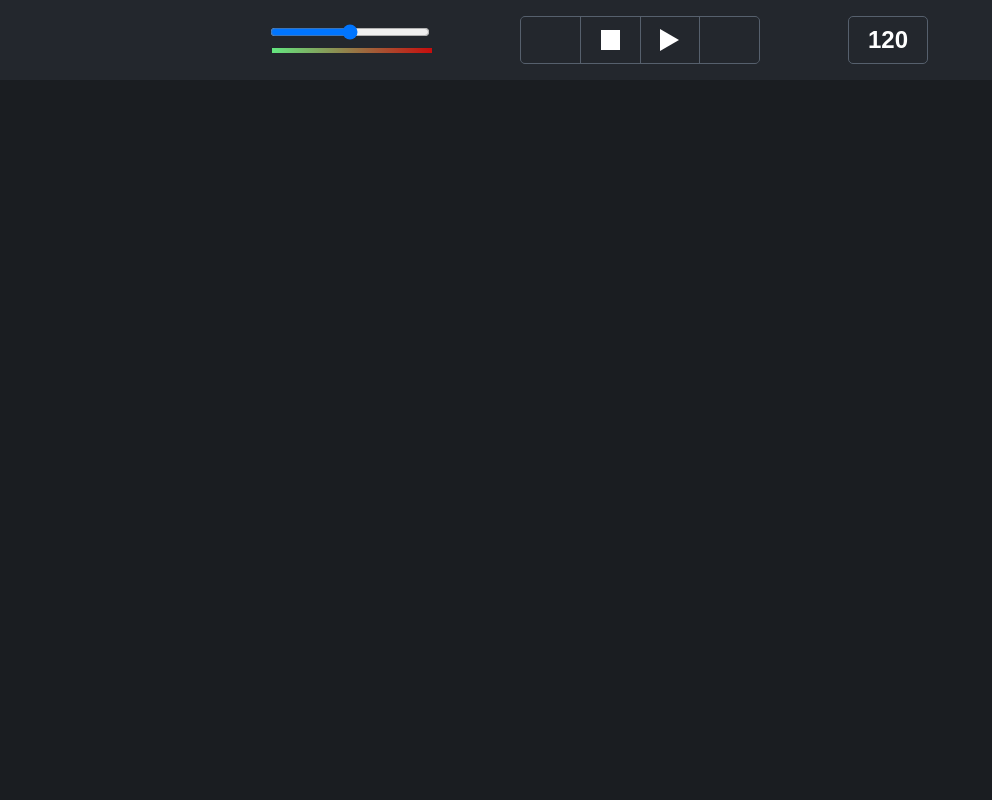
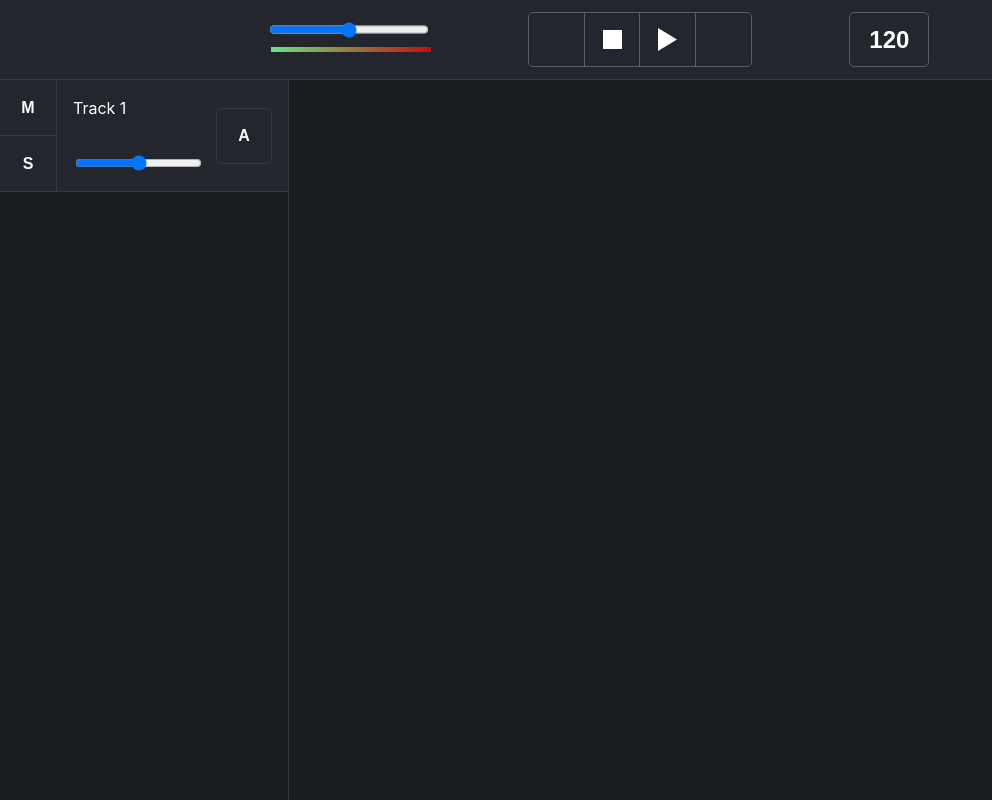
Before and after one commit to mrp175/mymix_online, a React (Create React App) app: page / in a window 1280 px wide. Shown: the whole page, without its empty margins (0-992 px from the left). Built offline with nearby package versions, Linux system fonts and the light colour scheme.

Commit message:
Implement basic track control design

```diff
--- a/src/componenents/App/App.tsx
+++ b/src/componenents/App/App.tsx
@@ -1,11 +1,13 @@
-import './App.css';
-import '../Transport/Transport'
-import Transport from '../Transport/Transport';
+import "./App.css";
+import "../Transport/Transport";
+import Transport from "../Transport/Transport";
+import Main from "../Main/Main";
 
 function App() {
   return (
     <div className="App">
       <Transport />
+      <Main />
     </div>
   );
 }
--- /dev/null
+++ b/src/componenents/Main/Main.scss
@@ -0,0 +1,11 @@
+.Main {
+  display: grid;
+  grid-template-columns: 18rem auto;
+  grid-gap: 1px;
+  height: calc(100% - var(--transport-height));
+  background: var(--light-main);
+
+  & > div {
+    background: var(--dark-main);
+  }
+}
--- /dev/null
+++ b/src/componenents/Main/Main.tsx
@@ -0,0 +1,14 @@
+import "./Main.scss";
+import "../TrackControl/TarackControl";
+import TarackControl from "../TrackControl/TarackControl";
+
+export default function Main() {
+  return (
+    <div className="Main">
+      <div className="side-bar">
+        <TarackControl />
+      </div>
+      <div className="sequencer"></div>
+    </div>
+  );
+}
--- /dev/null
+++ b/src/componenents/TrackControl/TarackControl.tsx
@@ -0,0 +1,27 @@
+import "./TrackControl.scss";
+
+export default function TarackControl() {
+  return (
+    <div className="TrackControl">
+      <div className="TrackControl__solo-mute">
+        <button className="button__mute">M</button>
+        <button className="button__solo">S</button>
+      </div>
+      <div className="TrackControl__controls">
+        <div className="track-name-and-volume-slider-container">
+          <div className="track-name">Track 1</div>
+          <input
+            className="slider__volume"
+            type="range"
+            min="0"
+            max="100"
+            step="1"
+          ></input>
+        </div>
+        <div className="button__automation__container">
+          <button className="button__automation">A</button>
+        </div>
+      </div>
+    </div>
+  );
+}
--- /dev/null
+++ b/src/componenents/TrackControl/TrackControl.scss
@@ -0,0 +1,60 @@
+@import "../../index.scss";
+
+.TrackControl {
+  height: var(--track-height);
+  width: 100%;
+  background: var(--light-main);
+  border-bottom: 1px solid var(--light-main);
+  display: grid;
+  grid-template-columns: calc(var(--track-height) / 2) auto;
+  grid-gap: var(--border-width);
+
+  &__solo-mute {
+    display: grid;
+    grid-template-rows: 1fr 1fr;
+    grid-gap: var(--border-width);
+    background: var(--light-main);
+
+    button {
+      @include button;
+      font-size: 1rem;
+      font-weight: 700;
+    }
+  }
+
+  &__controls {
+    background: var(--dark-alt);
+    display: grid;
+    grid-template-columns: auto auto;
+
+    input {
+      width: 100%;
+    }
+
+    .button__automation__container {
+      display: grid;
+      justify-items: center;
+      align-items: center;
+      padding-right: 1rem;
+
+      button {
+        @include button;
+        font-size: 1rem;
+        font-weight: 700;
+        height: var(--button-size);
+        width: var(--button-size);
+        border: 1px solid var(--light-main);
+        border-radius: var(--border-radius);
+      }
+    }
+
+    .track-name-and-volume-slider-container {
+      display: grid;
+      grid-template-rows: 1fr 1fr;
+      align-items: center;
+      justify-items: start;
+      padding-left: 1rem;
+      padding-right: 1rem;
+    }
+  }
+}
--- a/src/componenents/Transport/Transport.scss
+++ b/src/componenents/Transport/Transport.scss
@@ -1,9 +1,12 @@
+@import "../../index.scss";
+
 .Transport {
-  height: 5rem;
+  height: var(--transport-height);
   width: 100vw;
   background-color: var(--dark-alt);
-  padding: 1rem;
+  padding: 0.75rem;
   font-size: 2rem;
+  border-bottom: 1px solid var(--light-main);
 
   &__grid {
     display: grid;
@@ -29,7 +32,7 @@
     &__center {
       display: grid;
       grid-template-columns: 1fr 1fr 1fr 1fr;
-      width: 15rem;
+      width: 14rem;
       margin: auto;
       height: 100%;
       border-radius: 5px;
@@ -58,22 +61,19 @@
         text-align: center;
 
         &:hover {
-          background: var(--dark-main);
+          background: var(--light-main);
         }
       }
     }
 
     button {
-      border: none;
-      outline: none;
-      background: var(--dark-alt);
+      @include button;
       display: grid;
       justify-items: center;
       align-items: center;
-      cursor: pointer;
 
       &:hover {
-        background: var(--dark-main);
+        background: var(--light-main);
       }
     }
 
--- a/src/index.css
+++ b/src/index.scss
@@ -3,6 +3,25 @@
   --dark-alt: #23272d;
   --light-main: #333940;
   --light-alt: #56606d;
+  --transport-height: 5rem;
+  --track-height: 7rem;
+  --button-size: calc(var(--track-height) / 2);
+  --border-width: 1px;
+  --text-light: white;
+  --button-hover: #333941;
+  --border-radius: 5px;
+}
+
+@mixin button {
+  background: var(--dark-alt);
+  border: none;
+  outline: none;
+  color: var(--text-light);
+  cursor: pointer;
+
+  &:hover {
+    background: var(--light-main);
+  }
 }
 
 * {
```
Also changed, not shown: src/index.tsx (+6 -6 lines).
